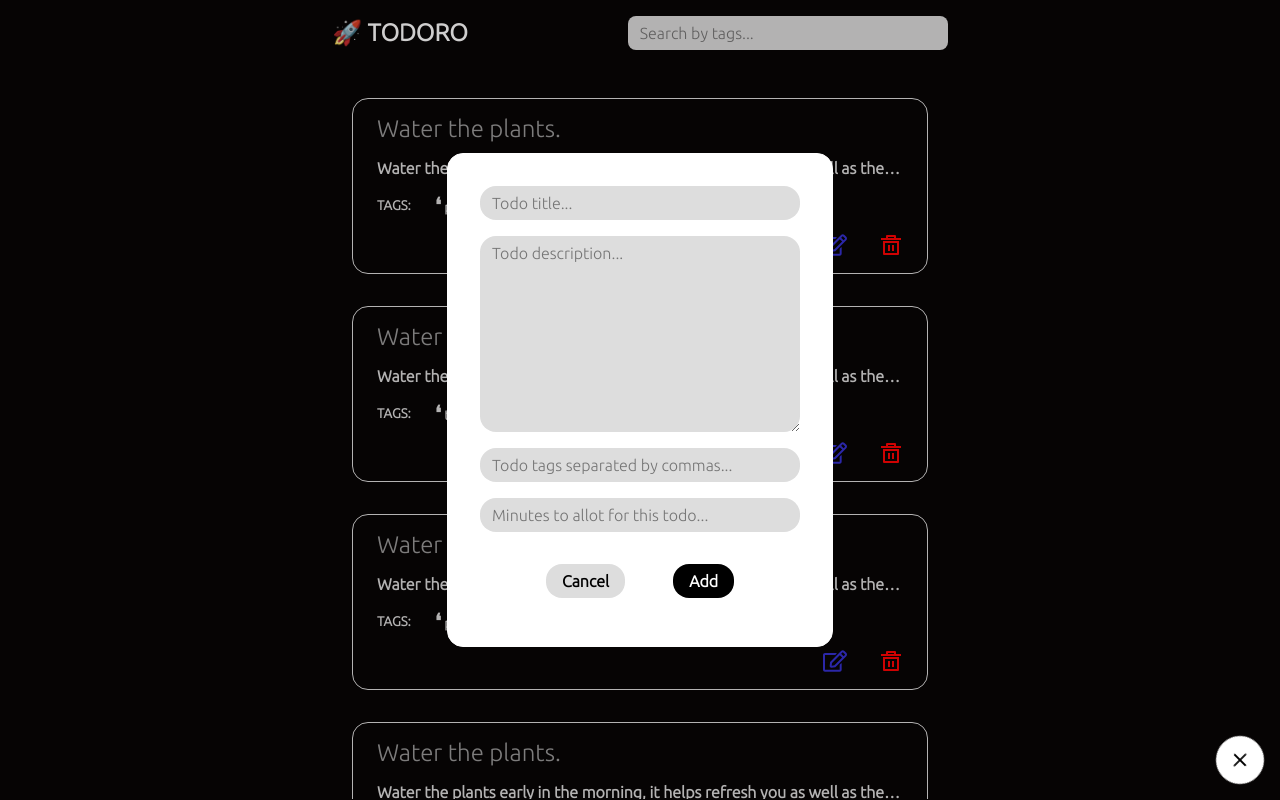
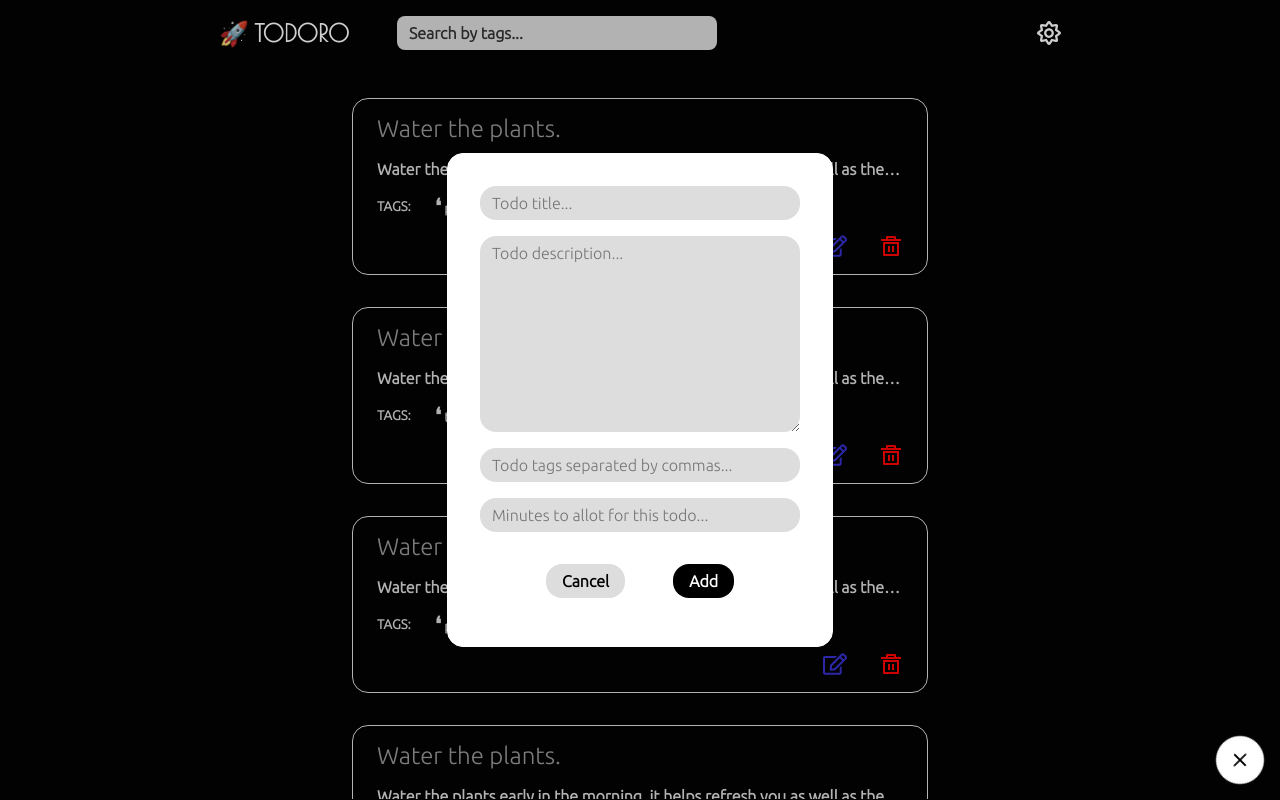
Before and after one commit to Hamza-777/pomodoro-react, a React (Create React App) app: page / in a window 1280 px wide. Both pictures are taken after a click on the button 1240 px from the left and 760 px from the top of the page. Built offline with nearby package versions, Linux system fonts and the light colour scheme; a web font is replaced by a local one.

Commit message:
added theme

```diff
--- a/src/Components/Pages/Home.jsx
+++ b/src/Components/Pages/Home.jsx
@@ -1,31 +1,52 @@
 import React, { useState, useEffect } from 'react';
 import { AiOutlinePlus } from 'react-icons/ai';
+import { FaRegSun } from 'react-icons/fa';
+import { BsMoonStarsFill } from 'react-icons/bs';
 import Todo from '../Utilities/Todo';
 import Modal from '../Utilities/Modal';
 import EmptyPage from '../Utilities/EmptyPage';
 import '../Styles/Home.css';
 import { useModal } from '../Providers/ModalProvider';
 import { useTodos } from '../Providers/TodoProvider';
+import { useTheme } from '../Providers/ThemeProvider';
+import { storeInLocalStorage } from '../Utilities/localStorage';
 
 const Home = () => {
     const { modalOpen, setModalOpen } = useModal();
     const { todos } = useTodos();
+    const { theme, setTheme } = useTheme();
     const [ rotation, setRotation ] = useState(0);
     const [ searchQuery, setSearchQuery ] = useState('');
+    const [ colorId, setColorId ] = useState('');
+
+    const initialForm = { todoId: '', todoTitle: '', todoDesc: '', todoAlloted: '', todoTags: '', todoCreatedAt: ''  };
 
     const toggleModal = e => {
-        setModalOpen(modalOpen.status === false ? {...modalOpen, status: true, data: { ...modalOpen.data, todoId: '', todoTitle: '', todoDesc: '', todoAlloted: '', todoTags: '', todoCreatedAt: ''  }} : {...modalOpen, status: false, data: { ...modalOpen.data, todoId: '', todoTitle: '', todoDesc: '', todoAlloted: '', todoTags: '', todoCreatedAt: ''  }})
+        setModalOpen(modalOpen.status === false ? {...modalOpen, status: true, data: { ...modalOpen.data, ...initialForm }} : {...modalOpen, status: false, data: { ...modalOpen.data, ...initialForm }})
     }
 
     useEffect(() => {
         setRotation(modalOpen.status === true ? 45 : 0)
-    }, [modalOpen])
+    }, [modalOpen]);
+
+    useEffect(() => {
+        setColorId(theme === 'dark' ? '' : 'black-color');
+    }, [theme]);
 
     return (
-        <>
-            <nav className='navbar flex-center'>
-                <h1>🚀 TODORO</h1>
-                <input type='search' placeholder='Search by tags...' value={searchQuery} onChange={e => setSearchQuery(e.target.value)} />
+        <div id={colorId}>
+            <nav className='navbar flex-center' id={colorId}>
+                <div className='navbar-left flex-center'>
+                    <h1>🚀 TODORO</h1>
+                    <input type='search' placeholder='Search by tags...' value={searchQuery} onChange={e => setSearchQuery(e.target.value)} />
+                </div>
+                { theme === 'dark' ? <FaRegSun className='theme-btn' onClick={e => {
+                    storeInLocalStorage('light');
+                    setTheme('light');
+                }} /> : <BsMoonStarsFill className='theme-btn' onClick={e => {
+                    storeInLocalStorage('dark');
+                    setTheme('dark')
+                }} /> }
             </nav>
             <div className='container flex flex-col align-center justify-start'>
                 <div className='todos-container flex flex-col align-center justify-center'>
@@ -42,11 +63,11 @@ const Home = () => {
                         <Modal data={modalOpen.data} />
                     )
                 }
-                <button className='btn add-todo flex-center' style={{ transform: `rotate(${rotation}deg)` }} onClick={toggleModal}>
+                <button className='btn add-todo flex-center' id={theme === 'light' ? 'white-color' : 'black-color'} style={{ transform: `rotate(${rotation}deg)` }} onClick={toggleModal}>
                     <AiOutlinePlus />
                 </button>
             </div>
-        </>
+        </div>
     )
 }
 
--- /dev/null
+++ b/src/Components/Providers/ThemeProvider.jsx
@@ -0,0 +1,21 @@
+import React, { useState, useContext, createContext } from 'react';
+import { getFromLocalStorage } from '../Utilities/localStorage';
+
+const themeContext = createContext(null);
+
+const ThemeProvider = ({ children }) => {
+    const [ theme, setTheme ] = useState(getFromLocalStorage());
+
+    return (
+        <themeContext.Provider value={{ theme, setTheme }}>
+            {children}
+        </themeContext.Provider>
+    )
+}
+
+const useTheme = () => useContext(themeContext);
+
+export {
+    useTheme,
+    ThemeProvider
+}
--- a/src/Components/Styles/Home.css
+++ b/src/Components/Styles/Home.css
@@ -1,14 +1,20 @@
 .navbar {
     padding: 1rem 2rem;
     color: var(--white-color);
-    gap: 10rem;
+    gap: 20rem;
+    transition: var(--default-transition);
 }
 
-.navbar > h1 {
-    font-size: 1.5rem;
+.navbar-left {
+    gap: 3rem;
 }
 
-.navbar > input {
+.navbar-left > h1 {
+    font-size: 1.5rem;
+    font-family: var(--font-poiret-one);
+}
+
+.navbar-left > input {
     width: 20rem;
     padding: 0.5rem 0.75rem;
     font-size: 1rem;
@@ -16,6 +22,22 @@
     outline: none;
     border: none;
     background: var(--grey-d-color);
+    color: var(--grey-3-color);
+    font-weight: 600;
+}
+
+.navbar-left > input::placeholder {
+    color: var(--grey-3-color);
+    font-weight: 600;
+}
+
+.theme-btn {
+    cursor: pointer;
+    font-size: 1.5rem;
+}
+
+.theme-btn:hover {
+    transform: scale(0.98);
 }
 
 .container {
--- a/src/Components/Styles/Todo.css
+++ b/src/Components/Styles/Todo.css
@@ -5,12 +5,19 @@
     padding: 1rem 1.5rem;
     border-radius: 1rem;
     color: var(--grey-d-color);
+    transition: var(--default-transition);
 }
 
 .todo-title {
     font-size: 1.5rem;
     cursor: pointer;
     color: var(--grey-9-color);
+    border-bottom: 1px solid transparent;
+    transition: var(--default-transition);
+}
+
+.todo-title:hover {
+    border-bottom: 1px solid var(--grey-9-color);
 }
 
 .todo-title::first-letter {
@@ -65,3 +72,19 @@
 .icon:hover {
     transform: scale(1.1);
 }
+
+/* Light theme */
+
+.light-theme {
+    border: 1px solid var(--grey-3-color);
+    color: var(--grey-3-color);
+    transition: var(--default-transition);
+}
+
+.light-theme > .todo-title {
+    color: var(--grey-1-color);
+}
+
+.light-theme > .todo-title:hover {
+    border-bottom: 1px solid var(--grey-1-color);
+}
--- a/src/Components/Utilities/Modal.jsx
+++ b/src/Components/Utilities/Modal.jsx
@@ -60,7 +60,7 @@ const Modal = ({ data: { todoId, todoTitle, todoDesc, todoTags, todoAlloted, tod
     return (
         <div className='modal-container flex-center'>
         <form className='modal-form flex-center flex-col' onSubmit={submitHandler}>
-            <input name='title' value={title} type='text' placeholder='Todo title...' onChange={changeFormData} />
+            <input name='title' value={title} type='text' placeholder='Todo title...' onChange={changeFormData} required />
             <textarea name='desc' value={desc} rows='10' placeholder='Todo description...' onChange={changeFormData} />
             <input name='tags' value={tags} type='text' placeholder='Todo tags separated by commas...' onChange={changeFormData} />
             <input name='alloted' value={alloted} type='number' min="0" placeholder='Minutes to allot for this todo...' onChange={changeFormData} />
--- a/src/Components/Utilities/Todo.jsx
+++ b/src/Components/Utilities/Todo.jsx
@@ -1,14 +1,17 @@
-import React from 'react';
+import React, { useState, useEffect } from 'react';
 import { FaRegEdit } from 'react-icons/fa';
 import { RiDeleteBin5Line } from 'react-icons/ri';
 import '../Styles/Todo.css';
 import { useTodos } from '../Providers/TodoProvider';
 import { useModal } from '../Providers/ModalProvider';
+import { useTheme } from '../Providers/ThemeProvider';
 import { Link } from 'react-router-dom';
 
 const Todo = ({ todo: { id, title, desc, tags, alloted, createdAt } }) => {
+    const { theme } = useTheme();
     const { dispatch } = useTodos();
     const { modalOpen, setModalOpen } = useModal();
+    const [ themeClass, setThemeClass ] = useState('');
 
     const deleteTodo = e => {
         dispatch({
@@ -21,18 +24,26 @@ const Todo = ({ todo: { id, title, desc, tags, alloted, createdAt } }) => {
         setModalOpen({ ...modalOpen, data: { ...modalOpen.data, todoId: id, todoTitle: title, todoDesc: desc, todoAlloted: alloted, todoTags: tags.join(', '), todoCreatedAt: createdAt  }, status: true });
     }
 
+    useEffect(() => {
+        setThemeClass(theme === 'dark' ? '' : 'light-theme');
+    }, [theme]);
+
     return (
-        <div className='todo flex flex-col align-start justify-center'>
+        <div className={`todo flex flex-col align-start justify-center ${themeClass}`}>
             <Link to={`/todo/${id}`} className='todo-title'>{title}</Link>
-            <p className='todo-desc'>{desc.charAt(0).toUpperCase() + desc.slice(1)}</p>
+            {
+                desc && <p className='todo-desc'>{desc.charAt(0).toUpperCase() + desc.slice(1)}</p>
+            }
             <div className='todo-tags flex-row-wrap align-center justify-start'>
                 <h5>TAGS: </h5>
                 {
-                    tags && tags.map((tag, idx) => (
+                    tags.filter(tag => tag !== '').length > 0 ? tags.map((tag, idx) => (
                         <div key={idx} className='tag'>
                             <h5><span className='apos'>❛</span> {tag} <span className='apos'>❜</span></h5>
                         </div>
-                    ))
+                    )) : (
+                        <p>None</p>
+                    )
                 }
             </div>
             <div className='todo-icons flex-center'>
--- /dev/null
+++ b/src/Components/Utilities/localStorage.js
@@ -0,0 +1,12 @@
+const storeInLocalStorage = (data) => {
+    localStorage.setItem('theme', data);
+}
+
+const getFromLocalStorage = () => {
+    return localStorage.getItem('theme') ? localStorage.getItem('theme') : 'dark';
+}
+
+export {
+    storeInLocalStorage,
+    getFromLocalStorage
+}
--- a/src/index.css
+++ b/src/index.css
@@ -67,7 +67,7 @@ html {
 }
 
 body {
-    background: var(--dark-color);
+    background: var(--black-color);
 }
 
 img {
@@ -307,10 +307,23 @@ input[type='radio'] {
 
 /* Track */
 ::-webkit-scrollbar-track {
-    background: var(--grey-7-color);
+    background: var(--grey-4-color);
 }
 
 /* Handle */
 ::-webkit-scrollbar-thumb {
+    background: var(--grey-9-color);
+}
+
+/* COLOR IDS */
+#white-color {
+    color: var(--white-color);
+    background: var(--black-color);
+    transition: var(--default-transition);
+}
+
+#black-color {
+    color: var(--black-color);
     background: var(--white-color);
+    transition: var(--default-transition);
 }
--- a/src/index.js
+++ b/src/index.js
@@ -4,14 +4,17 @@ import './index.css';
 import App from './App';
 import { TodoProvider } from './Components/Providers/TodoProvider';
 import { ModalProvider } from './Components/Providers/ModalProvider';
+import { ThemeProvider } from './Components/Providers/ThemeProvider';
 
 ReactDOM.render(
   <React.StrictMode>
-    <ModalProvider>
-      <TodoProvider>
-        <App />
-      </TodoProvider>
-    </ModalProvider>
+    <ThemeProvider>
+      <ModalProvider>
+        <TodoProvider>
+          <App />
+        </TodoProvider>
+      </ModalProvider>
+    </ThemeProvider>
   </React.StrictMode>,
   document.getElementById('root')
 );
```
